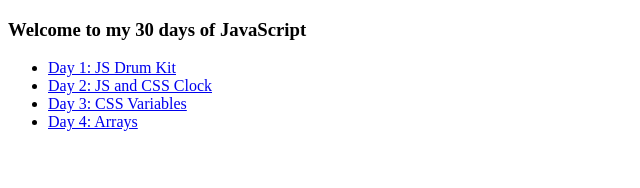
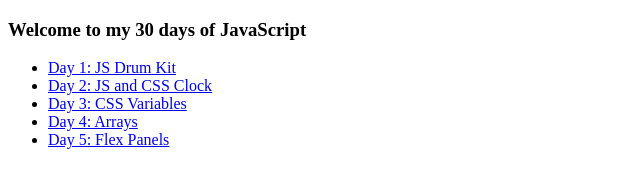
Before and after one commit to mattlaguardia/30-days-of-code, a plain HTML site: page index.html in a window 1280 px wide. Shown: the whole page, without its empty margins (0-640 px from the left). Drawn offline with Linux system fonts and the light colour scheme.

Commit message:
adds link to main page

```diff
--- a/index.html
+++ b/index.html
@@ -11,6 +11,7 @@
       <li><a href="./day-02-css-clock/index.html">Day 2: JS and CSS Clock</a></li>
       <li><a href="./day-03-css-variables/index.html">Day 3: CSS Variables</a></li>
       <li><a href="./day-04-arrays/index.html">Day 4: Arrays</a></li>
+      <li><a href="./day-05-flex-panels/index.html">Day 5: Flex Panels</a></li>
     </ul>
   </body>
 </html>
```
